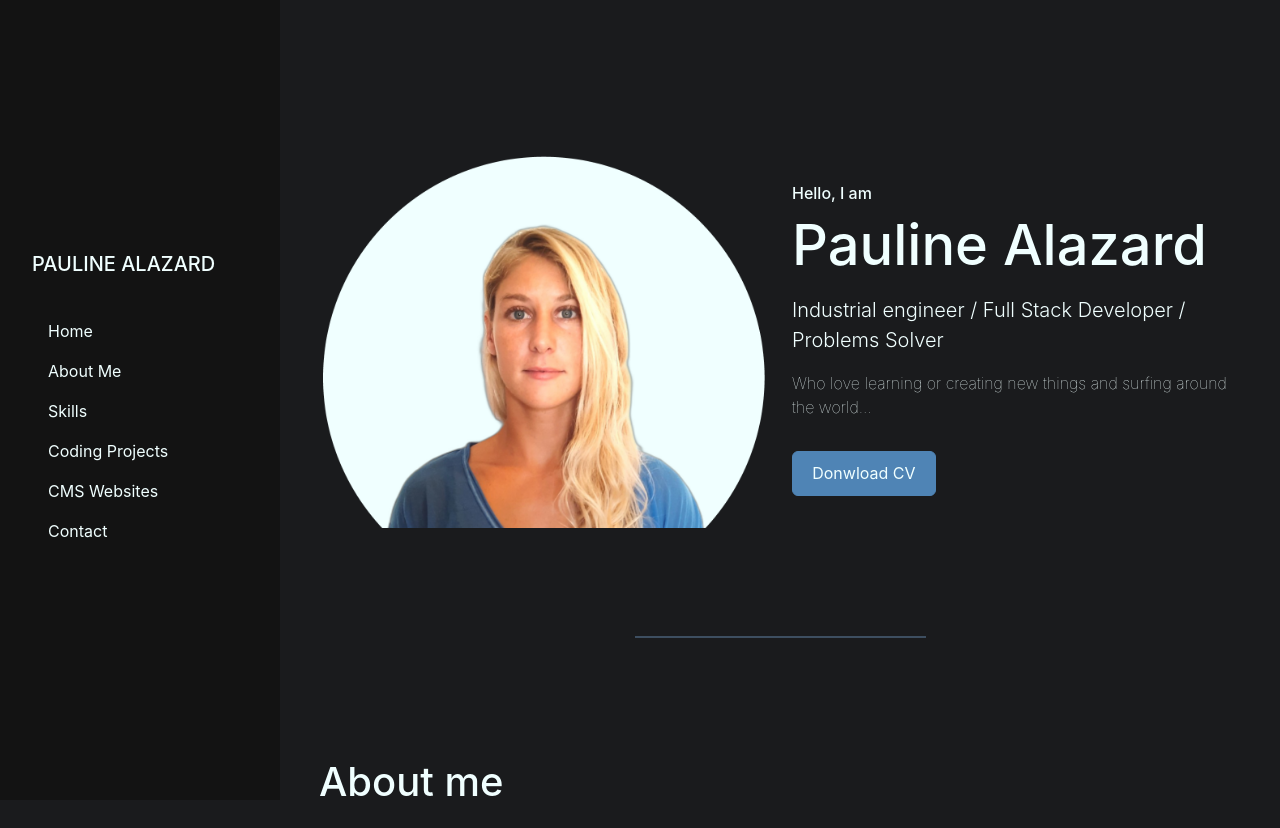
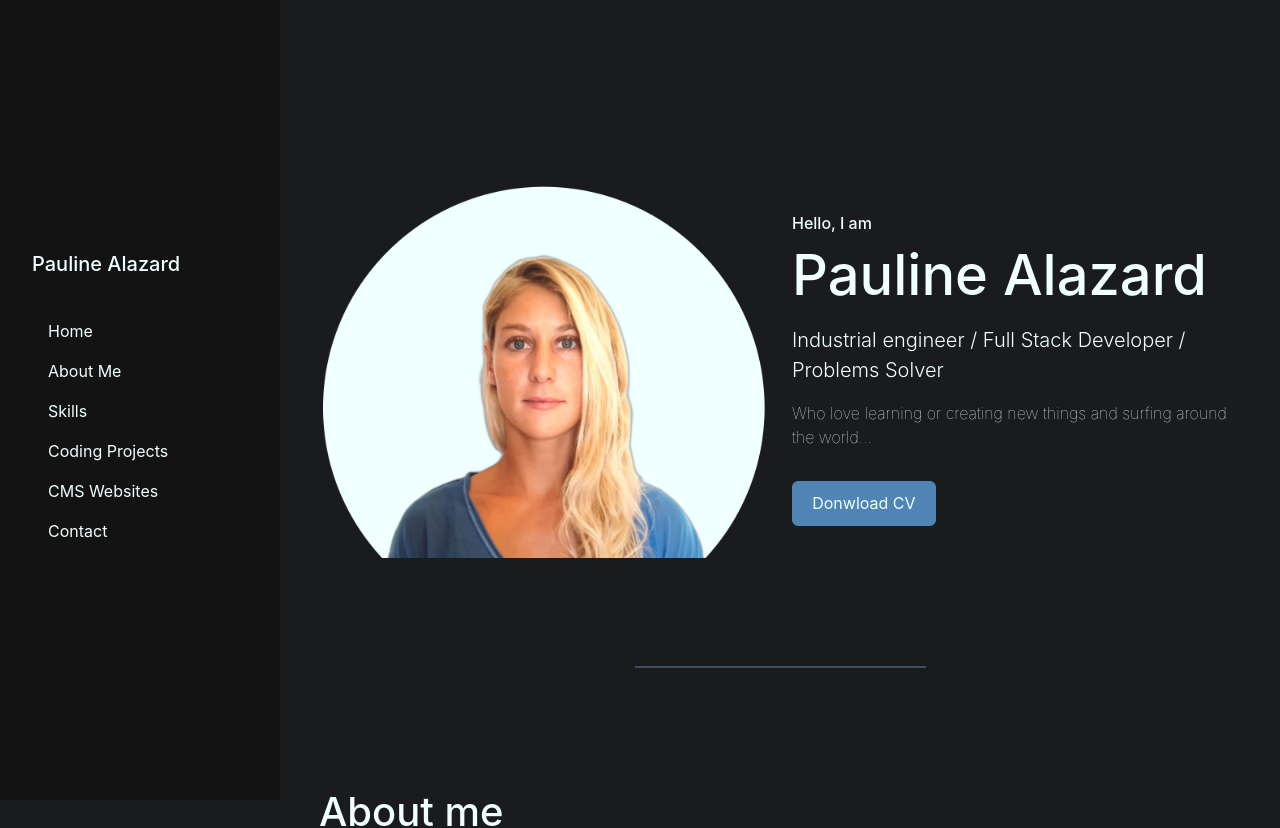
Before and after one commit to palazard/mywebsite, a React (Create React App) app: page / in a window 1280 px wide. Shown: the top 828 px of the page. Built offline with nearby package versions, Linux system fonts and the light colour scheme.

Commit message:
menu link scrolling with react-scroll

```diff
--- a/package.json
+++ b/package.json
@@ -11,6 +11,7 @@
     "react-bootstrap": "^2.7.4",
     "react-dom": "^18.2.0",
     "react-scripts": "5.0.1",
+    "react-scroll": "^1.8.9",
     "web-vitals": "^2.1.4"
   },
   "scripts": {
--- a/src/components/Sidebar/Sidebar.css
+++ b/src/components/Sidebar/Sidebar.css
@@ -24,7 +24,7 @@
     left: 0;
     bottom: 0;
     width: var(--sibebar-width);
-    z-index: 100;
+    z-index: 3000;
     background-color: var(--segundary-bg-color) !important;
     display: flex;
     align-items: center;
@@ -41,7 +41,7 @@
 }
 
 .offcanvas-backdrop.show{
-    opacity: 0;
+    opacity: 0.2;
 }
 
 .custom-nav{
--- a/src/components/Sidebar/Sidebar.js
+++ b/src/components/Sidebar/Sidebar.js
@@ -3,6 +3,8 @@ import Button from 'react-bootstrap/Button';
 import Offcanvas from 'react-bootstrap/Offcanvas';
 import Nav from 'react-bootstrap/Nav';
 import './Sidebar.css';
+import { Link} from 'react-scroll';
+
 
 function Sidebar({name}) {
   const [show, setShow] = useState(false);
@@ -21,15 +23,27 @@ function Sidebar({name}) {
 
       <Offcanvas show={show} onHide={handleClose} responsive="xl">
         <Offcanvas.Body className="custom-vertical">
-          <Offcanvas.Title>PAULINE ALAZARD</Offcanvas.Title>
+          <Offcanvas.Title>{name}</Offcanvas.Title>
             <Nav className="mr-auto custom-vertical custom-nav">
+              <Link as='Nav.Link' to="home" spy={true} smooth={true} duration={500} offset={-50} onClick={handleClose}>
                 <Nav.Link href="#home">Home</Nav.Link>
+              </Link>
+              <Link to="about" spy={true} smooth={true} duration={500} offset={-50} onClick={handleClose}>
                 <Nav.Link href="#about">About Me</Nav.Link>
-                <Nav.Link href="#portfolio">Skills</Nav.Link>
-                <Nav.Link href="#portfolio">Coding Projects</Nav.Link>
-                <Nav.Link href="#portfolio">CMS Websites</Nav.Link>
+              </Link>
+              <Link to="skills" spy={true} smooth={true} duration={500} offset={-50} onClick={handleClose}>
+                <Nav.Link href="#skills">Skills</Nav.Link>
+              </Link>
+              <Link to="coding" spy={true} smooth={true} duration={500} offset={-50} onClick={handleClose}>
+                <Nav.Link href="#coding">Coding Projects</Nav.Link>
+              </Link>
+              <Link to="cms" spy={true} smooth={true} duration={500} offset={-50} onClick={handleClose}>
+                <Nav.Link href="#cms">CMS Websites</Nav.Link>
+              </Link>
+              <Link to="contact" spy={true} smooth={true} duration={500} offset={-50} onClick={handleClose}>
                 <Nav.Link href="#contact">Contact</Nav.Link>
-                <div className='custom-buffer'></div>
+              </Link>
+              <div className='custom-buffer'></div>
             </Nav>
         </Offcanvas.Body>
       </Offcanvas>
--- a/src/container/App.js
+++ b/src/container/App.js
@@ -8,20 +8,34 @@ import Cms from '../components/Cms/Cms';
 import './App.css';
 import Contact from '../components/Contact/Contact';
 import data from "../contentList.json";
+import { Element } from 'react-scroll';
 
 
 
 function App() {
   return (
     <div >
-      <Sidebar name={data.introduction.name}/>
+      <Sidebar name={data.introduction[0].name}/>
       <Container fluid="xxl" className="custom-main-container">
+        <Element name="home" >
           <Introduction data={data.introduction}/>
+        </Element>
+        <Element name="about" >
           <About title="About me" dataAbout={data.about} data={data.education}/>
+        </Element>
+        <Element name="skills" >
           <Skills title="Skills" dataTechnologies={data.technologies} dataHumanSkills={data.human} dataLanguages={data.languages}/>
+        </Element>
+        <Element name="coding" >
           <Projects title="Coding Projects" data={data.projects}/>
+        </Element>
+        <Element name="cms" >
           <Cms title="CMS Websites" data={data.cms}/>
+        </Element>
+        <Element name="contact" >
           <Contact title="Contact me" data={data.contact}/>
+        </Element>
+
       </Container>
     </div>
   );
--- a/src/contentList.json
+++ b/src/contentList.json
@@ -1,4 +1,5 @@
 {
+
     "introduction" : [
         {
             "name": "Pauline Alazard",
```
Also changed, not shown: 1 other file (tests, documents, lock files or other folders). Lines whose indentation alone changed are shown as unchanged.
